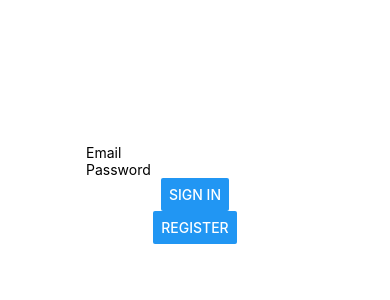
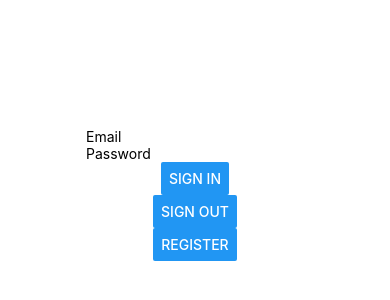
Before and after one commit to joepoptiya/rnauthbtc, a React Native app: screen / in a window 390 px wide. Shown: the part 228-528 px from the top of the page. Built offline with nearby package versions, Linux system fonts and the light colour scheme.

Commit message:
Adding signout

```diff
--- a/App.js
+++ b/App.js
@@ -18,6 +18,7 @@ import {
   createUserWithEmailAndPassword,
   signInWithEmailAndPassword,
   getAuth,
+  signOut,
 } from 'firebase/auth';
 
 // Your web app's Firebase configuration
@@ -72,6 +73,20 @@ const App = () => {
       });
   };
 
+  const signOutUser = () => {
+    signOut(auth)
+      .then(() => {
+        setIsSignedIn(false);
+        setInfo('You have been signed out');
+        setError('');
+        console.log('User signed out');
+      })
+      .catch(error => {
+        setError(error.message);
+        console.log(error);
+      });
+  };
+
   return (
     <>
       <View style={styles.container}>
@@ -87,6 +102,7 @@ const App = () => {
           onChangeText={text => setPassword(text)}
         />
         <Button title="Sign In" onPress={signInUser} />
+        <Button title="Sign Out" onPress={signOutUser} />
         <Button title="Register" onPress={signUpUser} />
         <Text style={styles.errorText}>{error}</Text>
         <Text style={styles.infoText}>{info}</Text>
```
